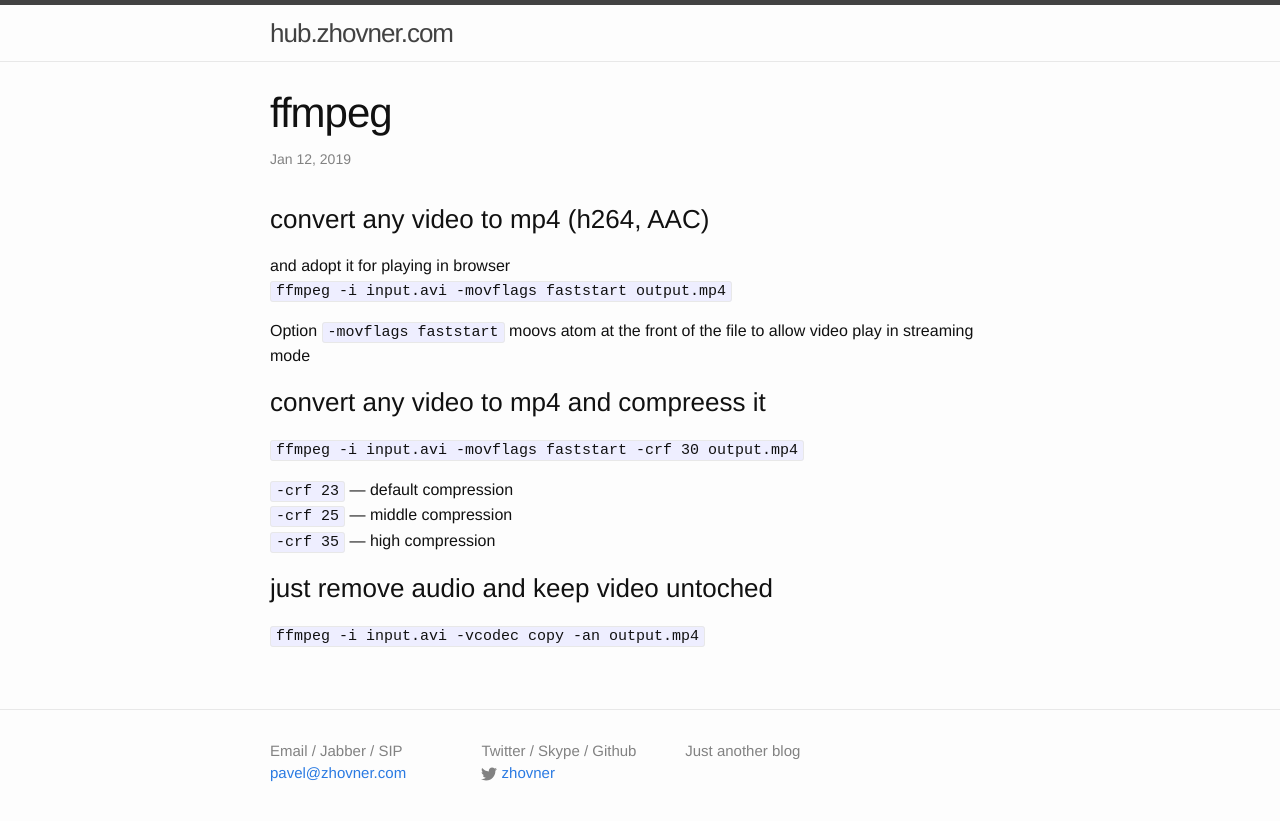
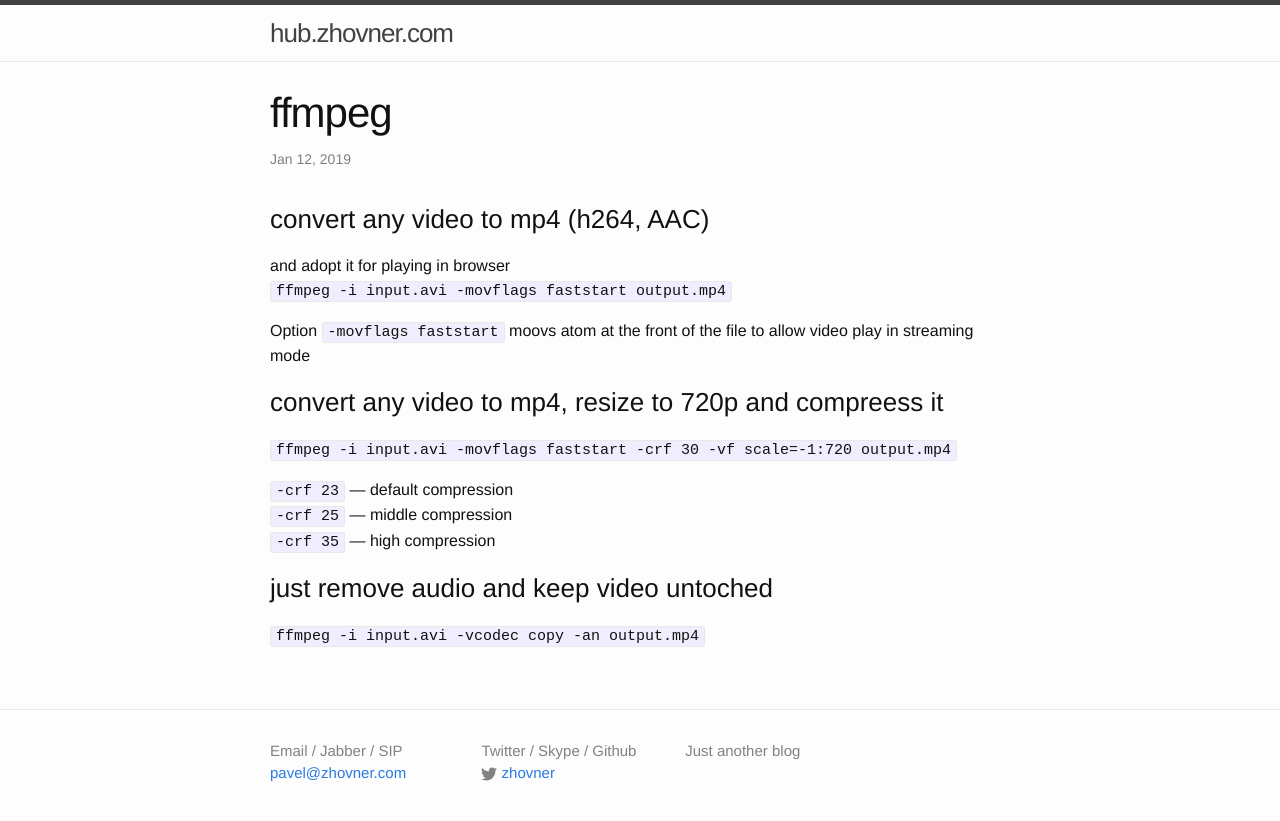
Before and after one commit to zhovner/zhovner.github.com, a Jekyll site: the page built from _posts/2019-01-12-ffmpeg.md, in a window 1280 px wide. Shown: the top 821 px of the page. Built offline with Jekyll 4.4.1, drawn with Linux system fonts in a browser that asks for light colours; comment, search, counter and statistics services are not loaded.

Commit message:
Updated '_posts/2019-01-12-ffmpeg.md' via CloudCannon

```diff
--- a/_posts/2019-01-12-ffmpeg.md
+++ b/_posts/2019-01-12-ffmpeg.md
@@ -8,15 +8,18 @@
 
 ### convert any video to mp4 (h264, AAC)
 
-and adopt it for playing in browser <br>`ffmpeg -i input.avi -movflags faststart output.mp4`
+and adopt it for playing in browser
+`ffmpeg -i input.avi -movflags faststart output.mp4`
 
 Option `-movflags faststart` moovs atom at the front of the file to allow video play in streaming mode
 
-### convert any video to mp4 and compreess it
+### convert any video to mp4, resize to 720p and compreess it
 
-`ffmpeg -i input.avi -movflags faststart -crf 30 output.mp4`
+`ffmpeg -i input.avi -movflags faststart -crf 30 -vf scale=-1:720 output.mp4`
 
-`-crf 23` — default compression<br>`-crf 25` — middle compression<br>`-crf 35` — high compression
+`-crf 23` — default compression
+`-crf 25` — middle compression
+`-crf 35` — high compression
 
 ### just remove audio and keep video untoched
 
```
